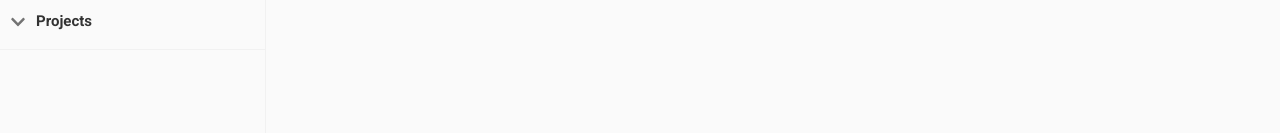
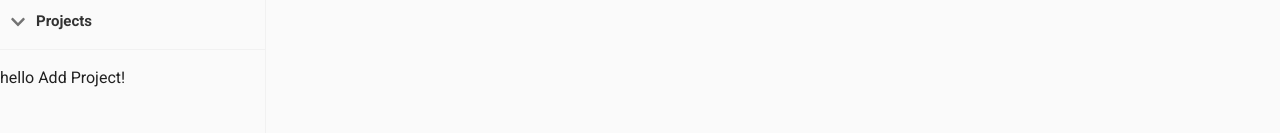
Before and after one commit to evangeldaping/Todoist, a React (Create React App) app: page / in a window 1280 px wide. Shown: the part 167-300 px from the top of the page. Built offline with nearby package versions, Linux system fonts and the light colour scheme; no server answers; the database is empty.

Commit message:
Adding the AddProject Component & modifying our context

```diff
--- /dev/null
+++ b/src/components/AddProject.js
@@ -0,0 +1,3 @@
+import React from 'react';
+
+export const AddProject = () => <p>hello Add Project!</p>
--- a/src/components/layout/Sidebar.js
+++ b/src/components/layout/Sidebar.js
@@ -1,5 +1,6 @@
 import React, { useState } from 'react'
 import { FaChevronDown, FaInbox, FaRegCalendarAlt, FaRegCalendar } from 'react-icons/fa'
+import { AddProject } from '../AddProject';
 import { Projects } from '../Projects';
 
 export const Sidebar = () => {
@@ -21,7 +22,7 @@ export const Sidebar = () => {
             </div>
 
             <ul className="sidebar__projects">{showProjects && <Projects/>}</ul>
-            {showProjects && <Projects/>}
+            {showProjects && <AddProject />}
         </div>
     )
 };
```
Also changed, not shown: 1 other file (tests, documents, lock files or other folders).
